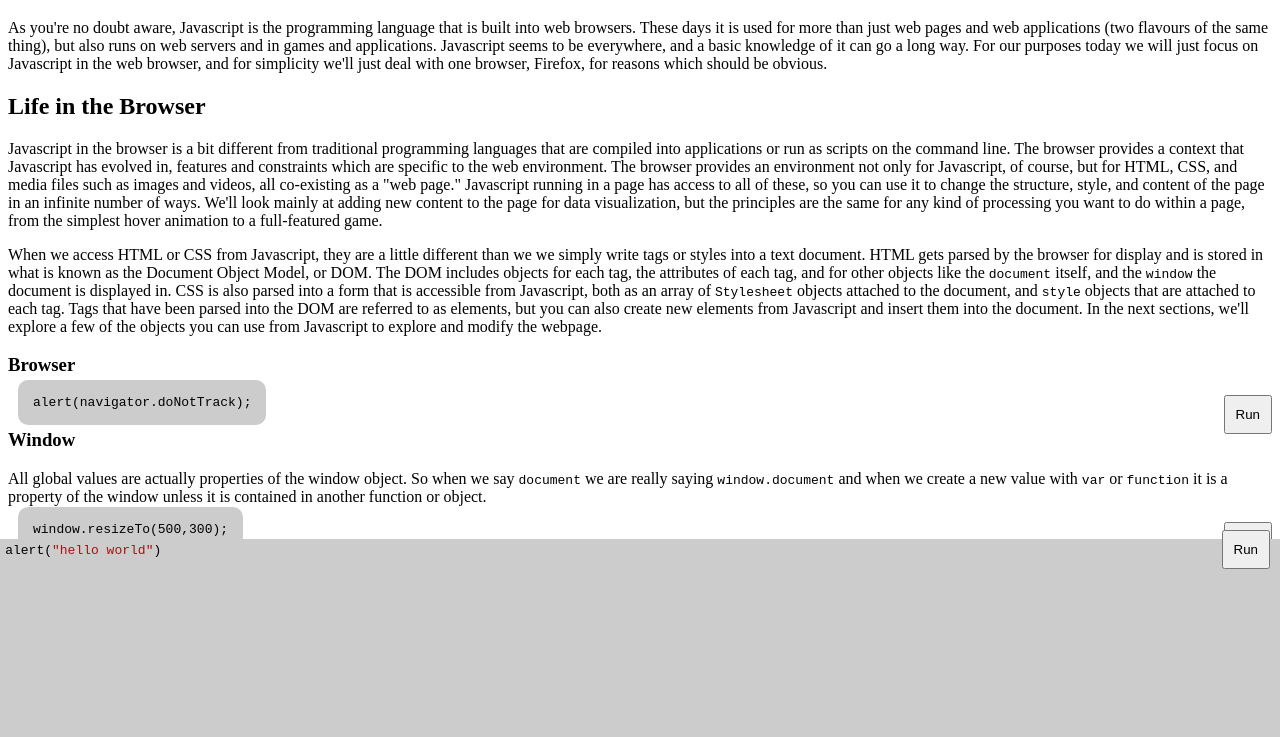
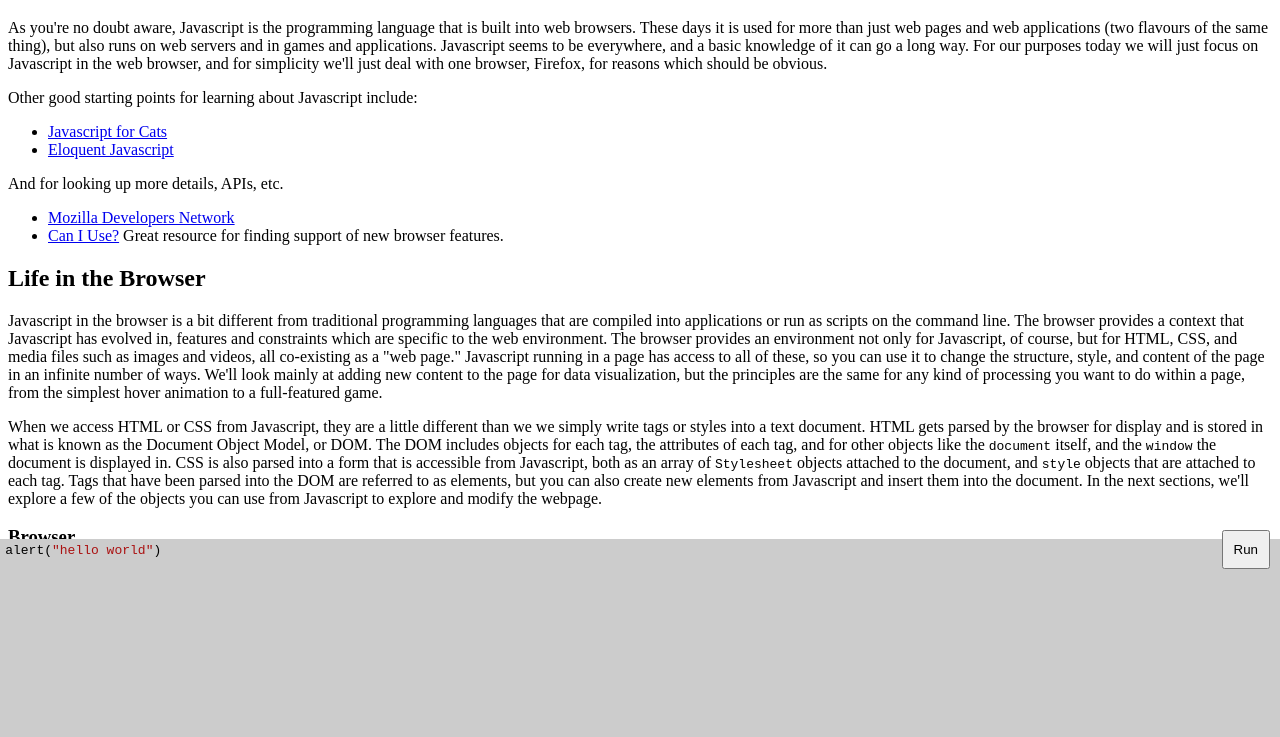
Before and after one commit to dethe/jstutorial, a plain HTML site: page index.html in a window 1280 px wide. Shown: the part 61-798 px from the top of the page. Drawn offline with Linux system fonts and the light colour scheme.

Commit message:
livecoding update

```diff
--- a/index.html
+++ b/index.html
@@ -12,6 +12,20 @@
 		<h1>Intro to Javascript</h1>
 
 <p>As you're no doubt aware, Javascript is the programming language that is built into web browsers. These days it is used for more than just web pages and web applications (two flavours of the same thing), but also runs on web servers and in games and applications. Javascript seems to be everywhere, and a basic knowledge of it can go a long way. For our purposes today we will just focus on Javascript in the web browser, and for simplicity we'll just deal with one browser, Firefox, for reasons which should be obvious.</p>
+
+<p>Other good starting points for learning about Javascript include:</p>
+
+<ul>
+<li><a href="http://jsforcats.com/">Javascript for Cats</a></li>
+<li><a href="http://eloquentjavascript.net/">Eloquent Javascript</a></li>
+</ul>
+
+<p>And for looking up more details, APIs, etc.</p>
+
+<ul>
+<li><a href="https://developer.mozilla.org/en-US/docs/JavaScript">Mozilla Developers Network</a></li>
+<li><a href="http://caniuse.com/">Can I Use?</a> Great resource for finding support of new browser features.</li>
+</ul>
 
 <h2>Life in the Browser</h2>
 
```
Also changed, not shown: tutorial.md (+10 -0 lines).
